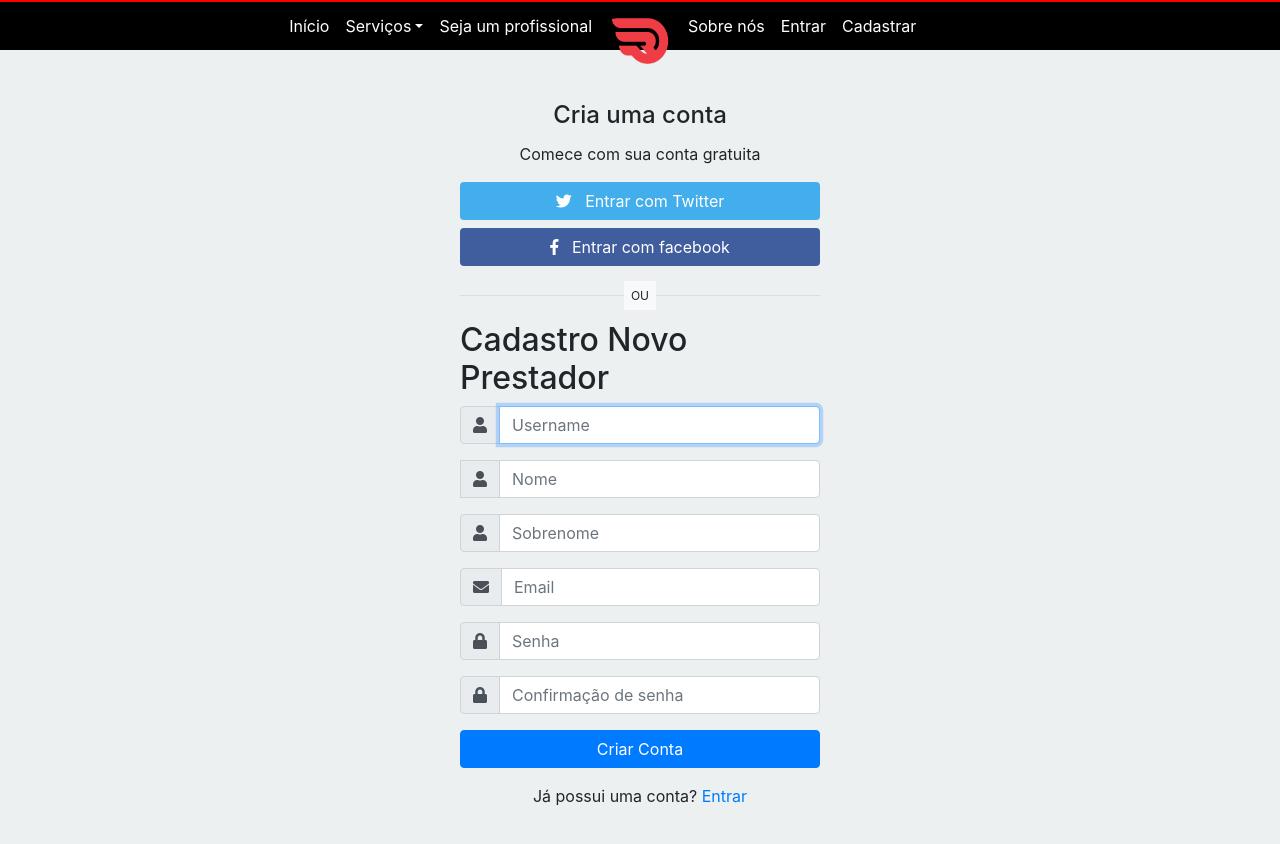
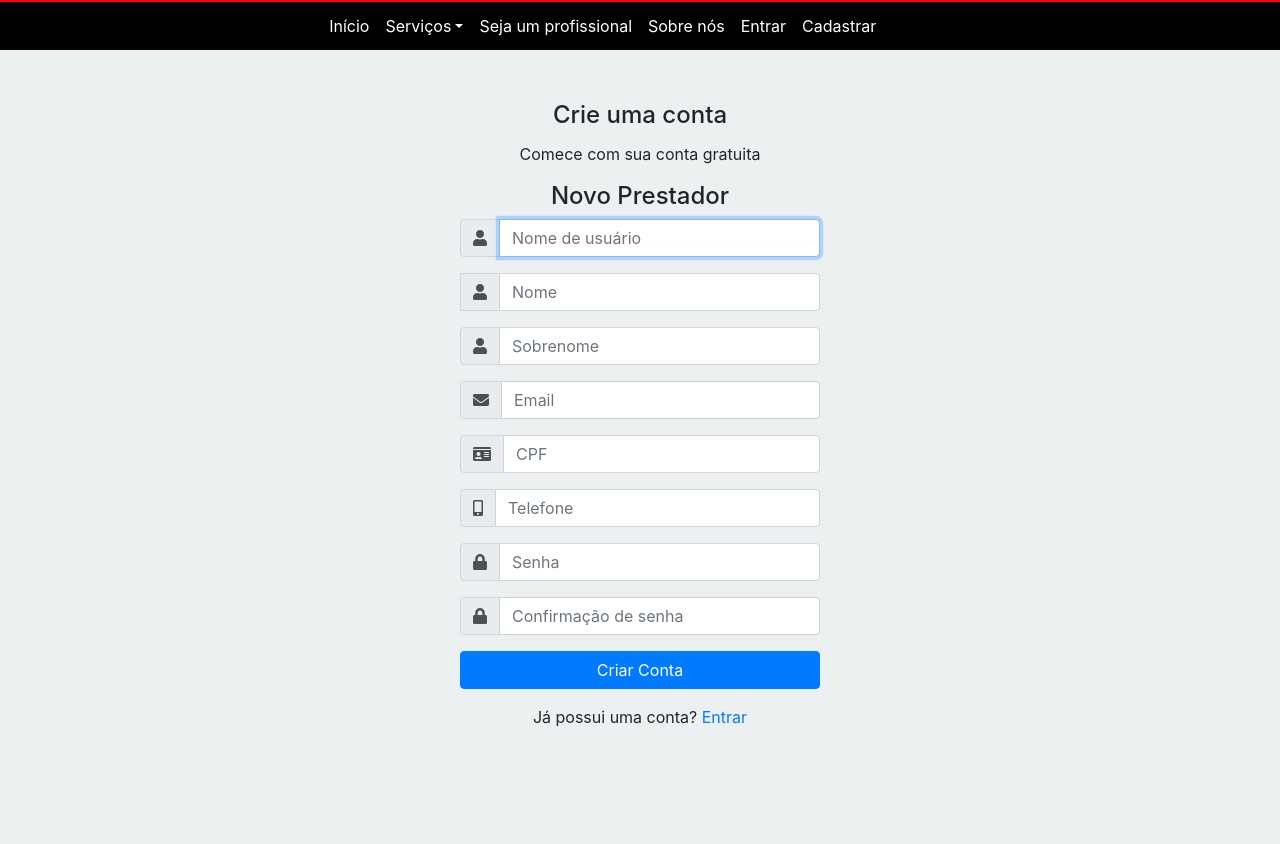
Before and after one commit to doyleSM/projeto2-ruffus, a Django app: page /usuarios/cadastro/prestador/ in a window 1280 px wide. After the commit the page ends 727 px from the top, so only its background shows below. Run offline with Django 3.2, Linux system fonts and the light colour scheme; data that the repository does not hold is empty; some libraries are stand-ins or nearby versions.

Commit message:
ajustes css

```diff
--- a/orcamentos/forms.py
+++ b/orcamentos/forms.py
@@ -20,6 +20,7 @@ class SolicitacaoForm(ModelForm):
         super(SolicitacaoForm, self).__init__(*args, **kwargs)
         self.fields['endereco'].queryset = Endereco.objects.filter(usuario=user)
 
+
 class OrcamentoForm(ModelForm):
 
     class Meta:
--- a/templates/base.html
+++ b/templates/base.html
@@ -23,8 +23,8 @@
 <body style="background-color: #ecf0f1;">
 
   <nav class="navbar navbar-expand-lg navbar-dark bg-dark mynav">
-    <div class="navbar-collapse collapse w-100 dual-collapse2 order-1 order-md-0">
-        <ul class="navbar-nav ml-auto text-center">
+  <div class="navbar-collapse collapse w-100 dual-collapse2 order-1 order-md-0">
+        <ul class="navbar-nav ml-auto">
             <li class="nav-item active">
                 <a class="nav-link" href="{% url 'index' %}">Início</a>
             </li>
@@ -43,14 +43,6 @@
                 </li>
             {% endif %}
         </ul>
-    </div>
-    <div class="mx-auto my-2 order-0 order-md-1 position-relative">
-        <a class="mx-auto" href="{% url 'index' %}">
-            <img src="{% static 'img/logo.png' %}" width="80" height="80" class="rounded-circle logo">
-        </a>
-        <button class="navbar-toggler" type="button" data-toggle="collapse" data-target=".dual-collapse2">
-            <span class="navbar-toggler-icon"></span>
-        </button>
     </div>
     <div class="navbar-collapse collapse w-100 dual-collapse2 order-2 order-md-2">
         <ul class="navbar-nav mr-auto text-center">
--- a/usuarios/forms.py
+++ b/usuarios/forms.py
@@ -24,14 +24,17 @@ class ClienteCadastroForm(UserCreationForm):
 
 
 class PrestadorCadastroForm(UserCreationForm):
-
+    CPF = forms.CharField()
+    telefone = forms.CharField()
     class Meta(UserCreationForm.Meta):
         model = User
-        fields = UserCreationForm.Meta.fields + ('first_name', 'last_name', 'email',)
+        fields = UserCreationForm.Meta.fields + ('first_name', 'last_name', 'email', 'CPF')
 
     @transaction.atomic
-    def save(self):
+    def save(self, cpf, telefone):
         user = super().save(commit=False)
+        user.prestador.CPF = cpf
+        user.prestador.telefone = telefone
         user.is_prestador = True
         user.is_active = False
         user.save()
--- a/usuarios/models.py
+++ b/usuarios/models.py
@@ -49,7 +49,7 @@ class Cliente(models.Model):
 class Prestador(models.Model):
 
     data_cadastro = models.DateField('Ingressou em', auto_now_add=True)
-
+    telefone = models.CharField('Telefone', max_length=15)
     user = models.OneToOneField(User, on_delete=models.CASCADE, primary_key=True)
     CPF = models.CharField('CPF', max_length=15, default='12345678')
     categorias = models.ManyToManyField(Categoria, blank=True)
--- a/usuarios/templates/usuarios/cadastro_endereco.html
+++ b/usuarios/templates/usuarios/cadastro_endereco.html
@@ -7,7 +7,7 @@
     <form class="form-horizontal" method='post' style="padding-top: 80px">
         {% csrf_token %}
         <fieldset>
-            {% for field in form %}
+   {% for field in form %}
                 <div class="form-group {% if field.errors %} has-error{% endif %}">
                     <label for="{{ field.auto_id }}" class="col-sm-6 sr-only"> {{field.label }}</label>
                     <div class="">
@@ -20,6 +20,9 @@
                     </div>
                 </div>
             {% endfor %}
+
+       </fieldset>
+
             <button style="float: right" class="btn btn-success align-right" type="submit">Salvar</button>
             <a style="float: right; margin-right: 5px !important;" href="{% url 'usuarios:lista_enderecos' %}"><button type="button" class="btn btn-secondary">Cancelar</button></a>
 
--- a/usuarios/templates/usuarios/cadastro_prestador_form.html
+++ b/usuarios/templates/usuarios/cadastro_prestador_form.html
@@ -11,16 +11,10 @@
 
     <div  style="margin-top: 15px;">
         <article class="card-body mx-auto" style="max-width: 400px;">
-	        <h4 class="card-title mt-3 text-center">Cria uma conta</h4>
+	        <h4 class="card-title mt-3 text-center">Crie uma conta</h4>
 	        <p class="text-center">Comece com sua conta gratuita</p>
-	        <p>
-		        <a href="" class="btn btn-block btn-twitter"> <i class="fab fa-twitter"></i>   Entrar com Twitter</a>
-		        <a href="" class="btn btn-block btn-facebook"> <i class="fab fa-facebook-f"></i>   Entrar com facebook</a>
-	        </p>
-	        <p class="divider-text">
-                <span class="bg-light">OU</span>
-            </p>
-        <h2>Cadastro Novo Prestador</h2>
+
+        <h4 style="text-align: center"> Novo Prestador</h4>
 	        <form method="post">
                 {% csrf_token %}
                  <div class="form-group input-group">
@@ -28,7 +22,7 @@
 		            <div class="input-group-prepend">
 		                <span class="input-group-text"> <i class="fa fa-user"></i> </span>
 		            </div>
-                    {% render_field form.username class="form-control" placeholder='Username' %}
+                    {% render_field form.username class="form-control" placeholder='Nome de usuário' %}
                 </div> <!-- form-group// -->
 	            <div class="form-group input-group">
                     <p class="help-block"><small>{{ form.first_name.errors }}</small></p>
@@ -52,6 +46,20 @@
                      </div>
                      {% render_field form.email class="form-control" placeholder='Email' %}
                 </div> <!-- form-group// -->
+                <div class="form-group input-group">
+                    <div class="input-group-prepend">
+                         {{ form.CPF.errors }}
+                        <span class="input-group-text"> <i class="fas fa-id-card"></i> </span>
+                     </div>
+                     {% render_field form.CPF class="form-control" placeholder='CPF' %}
+                </div> <!-- form-group// -->
+                <div class="form-group input-group">
+                    <div class="input-group-prepend">
+                         {{ form.telefone.errors }}
+                        <span class="input-group-text"> <i class="fas fa-mobile-alt"></i> </span>
+                     </div>
+                     {% render_field form.telefone class="form-control" placeholder='Telefone' %}
+                </div> <!-- form-group// -->
 
                 <div class="form-group input-group">
                      {{ form.password1.errors }}
@@ -74,7 +82,7 @@
                 <div class="form-group">
                     <button type="submit" class="btn btn-primary btn-block"> Criar Conta  </button>
                 </div> <!-- form-group// -->
-                <p class="text-center">Já possui uma conta? <a href="">Entrar</a> </p>
+                <p class="text-center">Já possui uma conta? <a href="{% url 'usuarios:login' %}">Entrar</a> </p>
             </form>
         </article>
     </div> <!-- card.// -->
--- a/usuarios/templates/usuarios/lista_endereco.html
+++ b/usuarios/templates/usuarios/lista_endereco.html
@@ -26,7 +26,7 @@
                     <strong class=""><br>CEP: </strong>{{ endereco.CEP }}
                 </p>
             </div>
-            <div class="media">
+            <div class="media" >
                 <a href="{% url 'usuarios:editar_endereco' endereco.pk %}"> <button type="button" class="btn btn-sm btn-outline-warning" style="float: right !important; margin-right: 10px">Editar</button></a>
                 <a href="{% url 'usuarios:deletar_endereco' endereco.pk %}"><button type="button" class="btn btn-sm btn-outline-danger" style="float: right !important; margin-right: 10px">Excluir</button></a>
             </div>
--- a/usuarios/templates/usuarios/login.html
+++ b/usuarios/templates/usuarios/login.html
@@ -42,7 +42,7 @@
                 <div class="form-group">
                     <button type="submit" class="btn btn-primary btn-block">Entrar </button>
                 </div> <!-- form-group// -->
-                <p class="text-center">Não possui conta? <a href="">Cadastrar</a> </p>
+                <p class="text-center">Não possui conta? <a href="{% url 'usuarios:cadastro_cliente' %}">Cadastrar</a> </p>
             </form>
         </article>
     </div> <!-- card.// -->
--- a/usuarios/views.py
+++ b/usuarios/views.py
@@ -49,7 +49,9 @@ class PrestadorCadastroView(CreateView):
         return super().get_context_data(**kwargs)
 
     def form_valid(self, form):
-        user = form.save()
+        cpf = form.cleaned_data['CPF']
+        telefone = form.cleaned_data['telefone']
+        user = form.save(cpf, telefone)
         login(self.request, user)
         return redirect(self.get_success_url())
 
```
Also changed, not shown: orcamentos/templates/orcamentos/nova_solicitacao.html (+18 -15 lines), usuarios/templates/usuarios/cadastro_cliente_form.html (+5 -11 lines).
